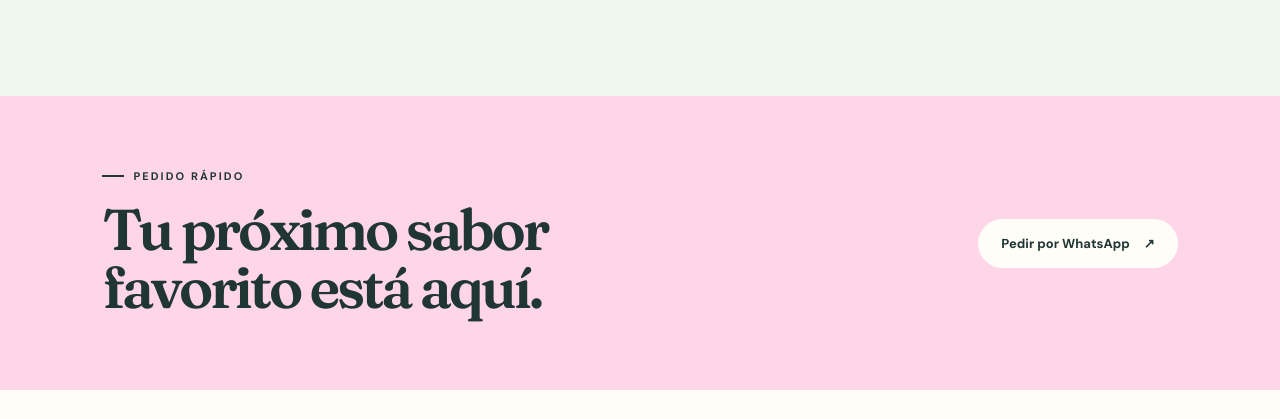
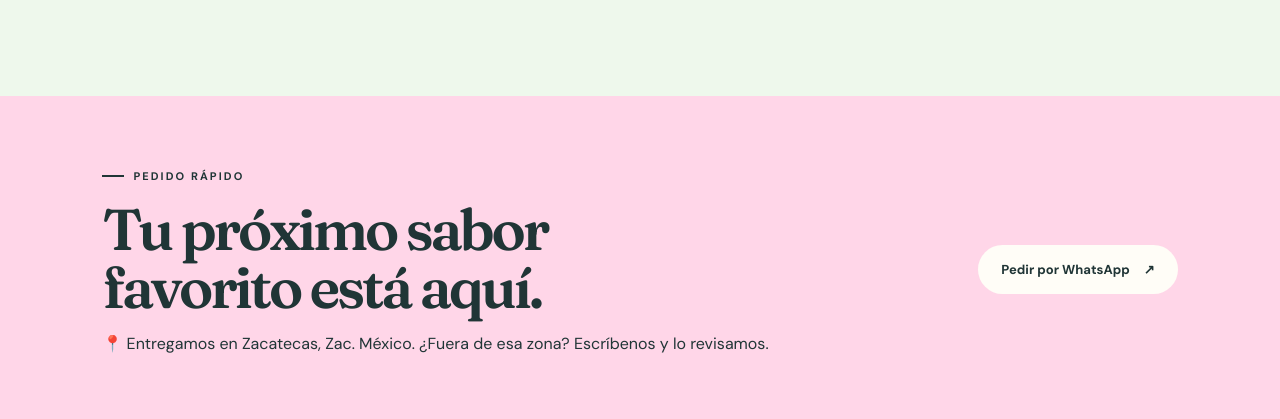
Before and after one commit to AnticristoX18/neve.com, a plain HTML site: page index.html in a window 1280 px wide. Shown: the part 2702-3121 px from the top of the page. Drawn offline with Linux system fonts and the light colour scheme.

Commit message:
Update index.html
Se le agrego ubicación de entrega:

Zacatecas, Zac. México.

```diff
--- a/index.html
+++ b/index.html
@@ -456,6 +456,7 @@
     <div>
       <p class="eyebrow"><i></i> Pedido rápido</p>
       <h2>Tu próximo sabor<br>favorito está aquí.</h2>
+      <p class="coverage-note">📍 Entregamos en Zacatecas, Zac. México. ¿Fuera de esa zona? Escríbenos y lo revisamos.</p>
     </div>
     <a class="button button-light wa-link" href="#">Pedir por WhatsApp <span>↗</span></a>
   </section>
```
